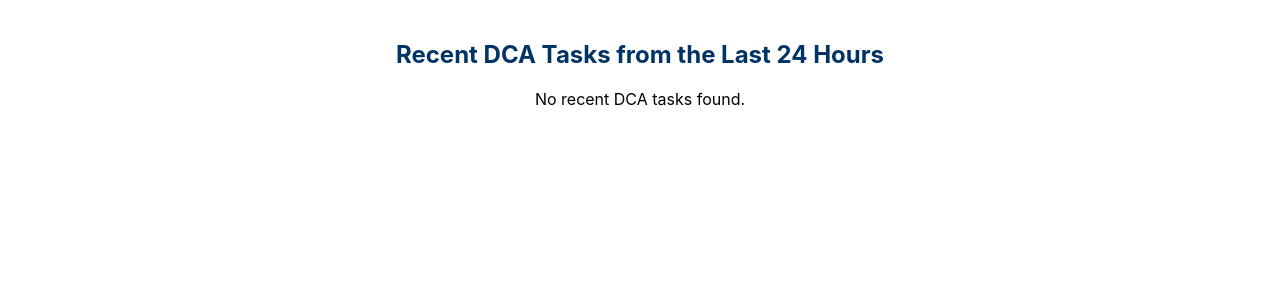
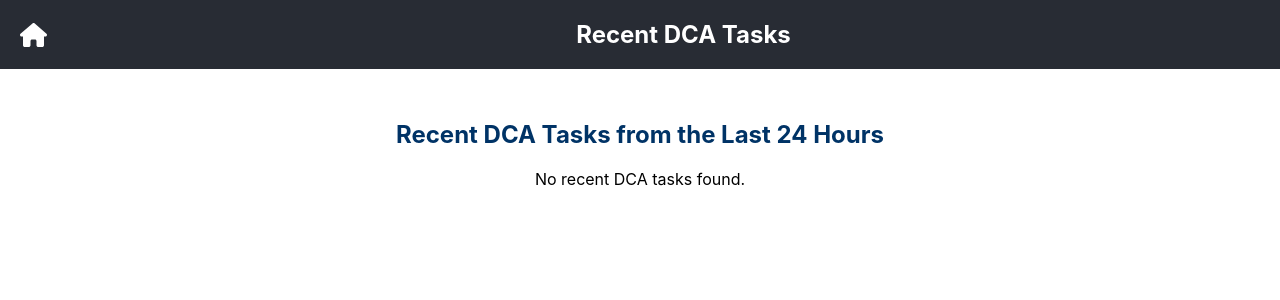
Before and after one commit to utdal/dcaServerFrontend, a React (Create React App) app: page /dca-task-list in a window 1280 px wide. Shown: the top 300 px of the page. Built offline with nearby package versions, Linux system fonts and the light colour scheme.

Commit message:
added header

```diff
--- a/src/pages/DCATaskList.js
+++ b/src/pages/DCATaskList.js
@@ -1,5 +1,6 @@
 import React, { useEffect, useState } from 'react';
 import { Link } from 'react-router-dom';
+import HomeButton from '../components/HomeButton';
 
 const DcaTaskList = () => {
     const [taskIds, setTaskIds] = useState([]);
@@ -21,8 +22,34 @@ const DcaTaskList = () => {
         color: '#003366',
     };
 
+    const headerStyle = {
+        display: 'flex',
+        alignItems: 'center',
+        justifyContent: 'space-between',
+        backgroundColor: '#282c34',
+        padding: '20px',
+        color: 'white',
+        position: 'fixed',
+        width: '100%',
+        top: 0,
+        left: 0,
+        zIndex: 10,
+    };
+
+    const containerStyle = {
+        padding: '20px',
+        marginTop: '80px',
+    };
+
     return (
-        <div style={{ padding: '20px' }}>
+        <>
+            <div style={headerStyle}>
+                <HomeButton />
+                <span style={{ flex: 1, textAlign: 'center', fontSize: '24px', fontWeight: 'bold' }}>
+                    Recent DCA Tasks
+                </span>
+            </div>
+            <div style={containerStyle}>
                 <h2 style={{ color: '#003366' }}>Recent DCA Tasks from the Last 24 Hours</h2>
                 {taskIds.length > 0 ? (
                     taskIds.map((task) => (
@@ -36,6 +63,7 @@ const DcaTaskList = () => {
                     <p>No recent DCA tasks found.</p>
                 )}
             </div>
+        </>
     );
 };
 
```
Lines whose indentation alone changed are shown as unchanged.
